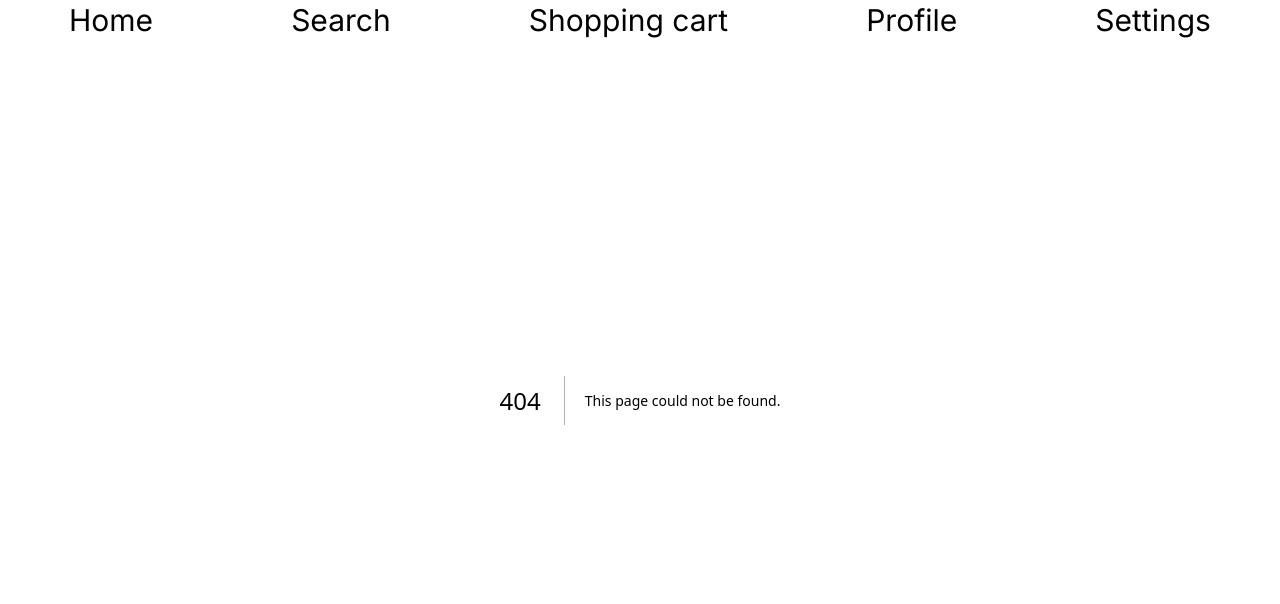
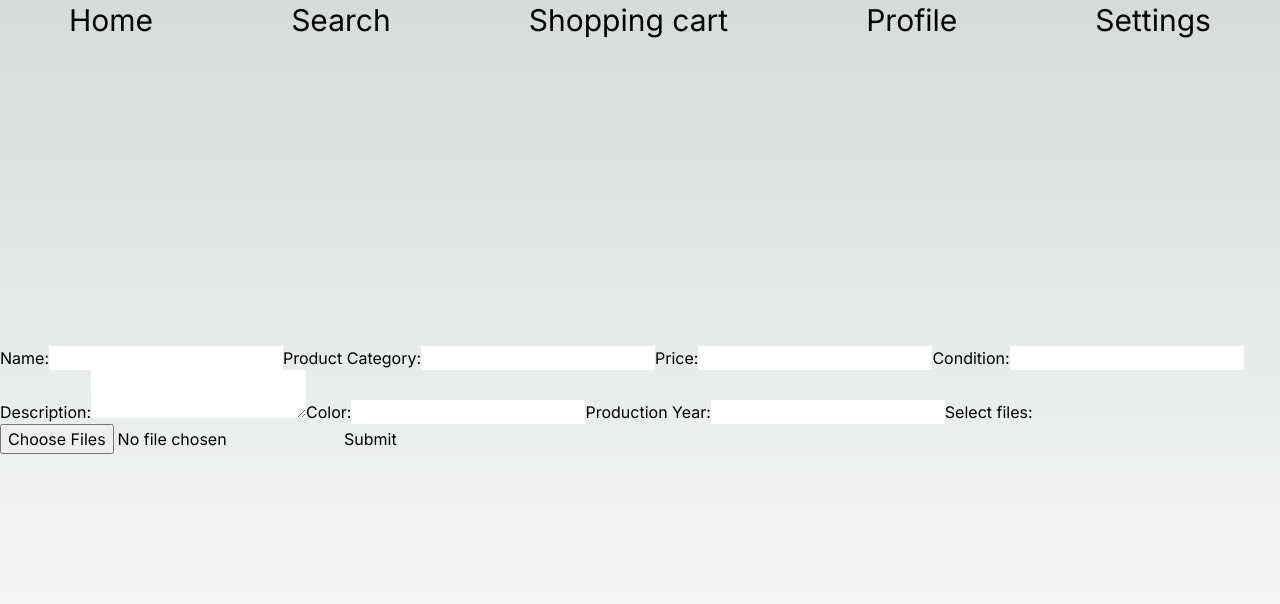
Before and after one commit to JakobEdvardsson/marketplace-frontend, a Next.js app: page /testing/product in a window 1280 px wide. Before the commit this address had no page. Shown: the top 604 px of the page. Built offline with nearby package versions, Linux system fonts and the light colour scheme; no server answers.

Commit message:
Add product/login test pages

```diff
--- a/src/app/testing/TestEndpoint.tsx
+++ b/src/app/testing/components/TestEndpoint.tsx
@@ -11,8 +11,7 @@ export default function TestEndpoint() {
     }
 
     await login(username, password);
-
-    // test authenticated endpoint here:
+    // * test endpoint with auth here *
   };
 
   return (
--- /dev/null
+++ b/src/app/testing/components/TestProduct.tsx
@@ -0,0 +1,81 @@
+"use client";
+
+import { postProduct } from "@/utils/api-calls";
+
+export default function TestProduct() {
+  const handleSubmit = (formData: FormData) => {
+    const name = formData.get("name")?.toString();
+    const productCategory = formData.get("productCategory")?.toString();
+    const price = parseInt(formData.get("price")?.toString() || "0", 10);
+    const condition = parseInt(
+      formData.get("condition")?.toString() || "0",
+      10,
+    );
+    const description = formData.get("description")?.toString();
+    const color = parseInt(formData.get("color")?.toString() || "0", 10);
+    const productionYear = parseInt(
+      formData.get("productionYear")?.toString() || "0",
+      10,
+    );
+    const data = formData.getAll("data");
+    console.log("Name:", name);
+    console.log("Product Category:", productCategory);
+    console.log("Price:", price);
+    console.log("Condition:", condition);
+    console.log("Description:", description);
+    console.log("Color:", color);
+    console.log("Production Year:", productionYear);
+    console.log("Files:", data);
+
+    if (
+      name === undefined ||
+      productCategory === undefined ||
+      description === undefined
+    ) {
+      return;
+    }
+
+    postProduct(
+      name,
+      productCategory,
+      price,
+      condition,
+      description,
+      color,
+      productionYear,
+      data,
+    )
+      .then((res) => console.log(res))
+      .catch((err) => console.log(err));
+  };
+
+  return (
+    <form action={handleSubmit}>
+      <label htmlFor="name">Name:</label>
+      <input required type="text" id="name" name="name" />
+
+      <label htmlFor="productCategory">Product Category:</label>
+      <input required type="text" id="productCategory" name="productCategory" />
+
+      <label htmlFor="price">Price:</label>
+      <input required type="number" id="price" name="price" />
+
+      <label htmlFor="condition">Condition:</label>
+      <input required type="number" id="condition" name="condition" />
+
+      <label htmlFor="description">Description:</label>
+      <textarea required id="description" name="description" />
+
+      <label htmlFor="color">Color:</label>
+      <input type="text" id="color" name="color" />
+
+      <label htmlFor="productionYear">Production Year:</label>
+      <input type="number" id="productionYear" name="productionYear" />
+
+      <label htmlFor="files">Select files:</label>
+      <input multiple type="file" id="files" name="data" />
+
+      <button type="submit">Submit</button>
+    </form>
+  );
+}
--- /dev/null
+++ b/src/app/testing/login/page.tsx
@@ -0,0 +1,9 @@
+import TestEndpoint from "@/app/testing/components/TestEndpoint";
+
+export default function Page() {
+  return (
+    <div className="flex min-h-screen items-center justify-center">
+      <TestEndpoint />
+    </div>
+  );
+}
--- a/src/app/testing/page.tsx
+++ b/src/app/testing/product/page.tsx
@@ -1,9 +1,9 @@
-import TestEndpoint from "@/app/testing/TestEndpoint";
+import TestProduct from "@/app/testing/components/TestProduct";
 
 export default function Page() {
   return (
     <div className="flex h-screen place-items-center justify-center">
-      <TestEndpoint />
+      <TestProduct />
     </div>
   );
 }
```
